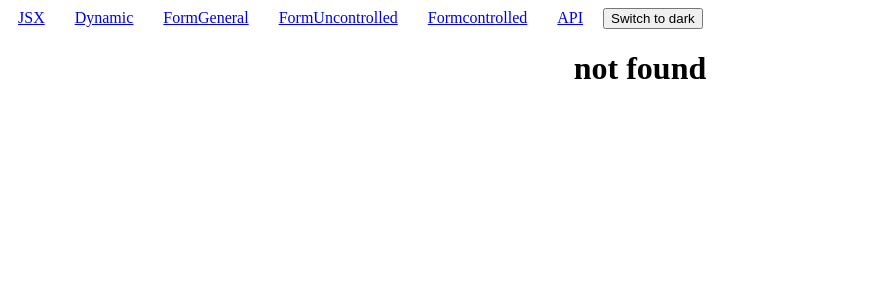
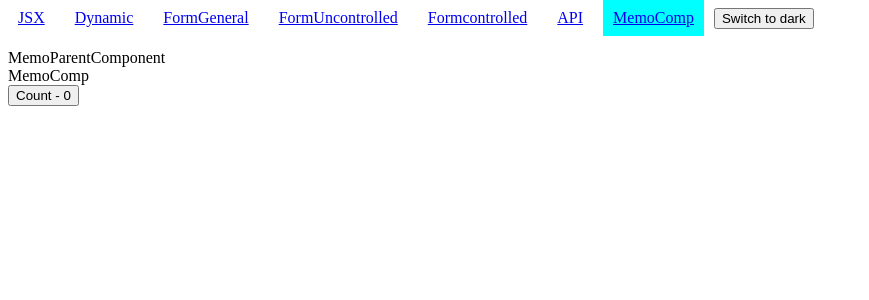
Before and after one commit to PrasadGautham/TestProject1, a React (Vite) app: page /memocomp in a window 1280 px wide. Before the commit this address had no page. Shown: the top 300 px of the page, without its empty margins (0-869 px from the left). Built offline with nearby package versions, Linux system fonts and the light colour scheme.

Commit message:
memo and permoance opitimization methods

```diff
--- a/src/Header.jsx
+++ b/src/Header.jsx
@@ -45,6 +45,12 @@ const Header = () => {
       >
         API
       </NavLink>
+      <NavLink
+        className={({ isActive }) => (isActive ? "active" : "")}
+        to="/memocomp"
+      >
+        MemoComp
+      </NavLink>
       <button onClick={switchTheme}>
         Switch to {theme === "light" ? "dark" : "light"}
       </button>
--- a/src/MemoComp.jsx
+++ b/src/MemoComp.jsx
@@ -0,0 +1,9 @@
+import { memo } from "react";
+
+const MemoComp = ({val}) => {
+    console.log("MemoComp rendered (Child)",val)
+
+  return <div>MemoComp</div>;
+};
+
+export default memo(MemoComp);
--- /dev/null
+++ b/src/MemoParentComponent.jsx
@@ -0,0 +1,30 @@
+import  { useCallback, useMemo, useState } from "react";
+import MemoComp from "./MemoComp";
+
+const MemoParentComponent = () => {
+    const [count, setCount] = useState(0);
+    const c=5
+    const a = useMemo(()=>{return {name:"David"}},[]); ///for reference type variables pass this in parent to not rerender childS
+    const getName = useCallback(() => {
+        return "David";///for reference type that are gfunctions pass this in parent to not rerender childS
+      }, []);
+  return (
+
+    <>
+     <div>MemoParentComponent</div>
+      <MemoComp val={a} getName={getName}>MemoChild</MemoComp>
+      {/* <MemoComp val={count}>MemoChild</MemoComp> */}
+      {/* <MemoComp val={c}>MemoChild</MemoComp> */}
+      <button
+        onClick={() => {
+          setCount((state) => state + 1);
+        }}
+      >
+        Count - {count}
+      </button>
+
+    </>
+  );
+};
+
+export default MemoParentComponent;
--- a/src/TraditionalRouting.jsx
+++ b/src/TraditionalRouting.jsx
@@ -1,19 +1,31 @@
-import React from "react";
+import { lazy, Suspense } from "react";
 import { BrowserRouter, Route, Routes } from "react-router";
-import FormControlled from "./FormControlled";
-import FormUnControlled from "./FormUncontrolled";
-import FormGeneral from "./FormGeneral";
-import Events from "./Events";
-import DynamicRouting from "./DynamicRouting";
-import FormLayout from "./FormLayout";
-import Header from "./Header";
-import JSX from "./Jsx";
+// import FormControlled from "./FormControlled";
+// import FormUnControlled from "./FormUncontrolled";
+// import FormGeneral from "./FormGeneral";
+// import Events from "./Events";
+// import DynamicRouting from "./DynamicRouting";
+// import FormLayout from "./FormLayout";
+// import Header from "./Header";
+// import JSX from "./Jsx";
 import { ThemeProvider } from "./ThemeContext";
-import API from "./API";
+// import API from "./API";
+// import MemoParentComponent from "./MemoParentComponent";
 
+const FormControlled = lazy(() => import("./FormControlled"));
+const FormUnControlled = lazy(() => import("./FormUnControlled"));
+const FormGeneral = lazy(() => import("./FormGeneral"));
+const Events = lazy(() => import("./Events"));
+const DynamicRouting = lazy(() => import("./DynamicRouting"));
+const FormLayout = lazy(() => import("./FormLayout"));
+const Header = lazy(() => import("./Header"));
+const JSX = lazy(() => import("./Jsx"));
+const API = lazy(() => import("./API"));
+const MemoParentComponent = lazy(() => import("./MemoParentComponent"));
 const TraditionalRouting = () => {
   return (
     <ThemeProvider>
+      <Suspense fallback={<h2>Loading....</h2>}>
         <BrowserRouter>
           <Header />
           <Routes>
@@ -27,8 +39,10 @@ const TraditionalRouting = () => {
             <Route path="/api" element={<API />} />
             <Route path="/dynamic/:id" element={<DynamicRouting />} />
             <Route path="/*" element={<h1>not found</h1>} />
+            <Route path="/memocomp" element={<MemoParentComponent />} />
           </Routes>
         </BrowserRouter>
+      </Suspense>
     </ThemeProvider>
   );
 };
```
Lines whose indentation alone changed are shown as unchanged.
